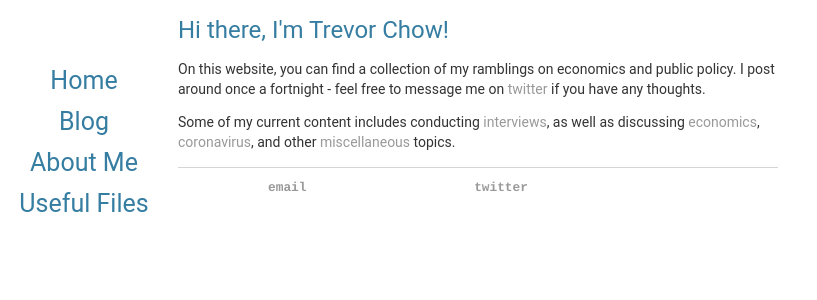
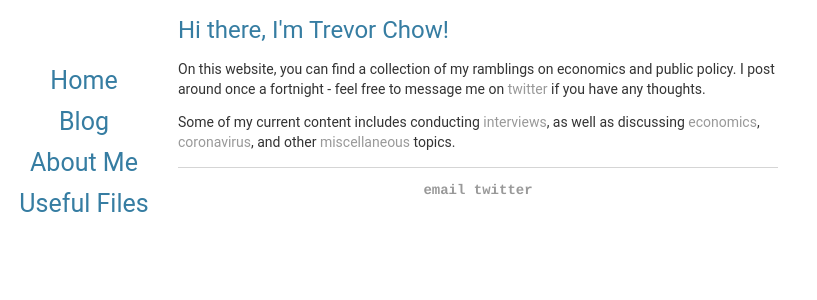
Before and after one commit to tmychow/tmychow.github.io, a Jekyll site: the page built from index.html, in a window 1280 px wide. Shown: the top 300 px of the page, without its empty margins (0-817 px from the left). Built offline with Jekyll 4.4.1, drawn with Linux system fonts in a browser that asks for light colours.

Commit message:
Update main.css

```diff
--- a/css/main.css
+++ b/css/main.css
@@ -11,7 +11,6 @@ nav ul, footer ul {
 }
 nav ul li, footer ul li {
     display: inline;
-    margin-right: 160px;
 }
 a {
     text-decoration: none;
@@ -36,6 +35,10 @@ p {
     line-height: 1.4em;
     color: #333;
 }
+ul {
+    font-size: 14px;
+    font-family: Roboto, Montserrat, Arial, monospace;
+}
 footer {
     border-top: 1px solid #d5d5d5;
     font-size: .8em;
@@ -51,7 +54,6 @@ footer {
   overflow-x: hidden; /* Disable horizontal scroll */
   padding-top: 60px;
 }
-
 .sidenav a {
   padding: 6px 8px 6px 16px;
   text-decoration: none;
@@ -61,14 +63,12 @@ footer {
   display: block;
   text-align: center;
 }
-
 /* Style page content */
 .container {
   width: 600px;
   margin-left: 160px; /* Same as the width of the sidebar */
   padding: 0px 10px;
 }
-
 /* On smaller screens, where height is less than 450px, change the style of the sidebar (less padding and a smaller font size) */
 @media screen and (max-height: 450px) {
   .sidenav {padding-top: 15px;}
```
